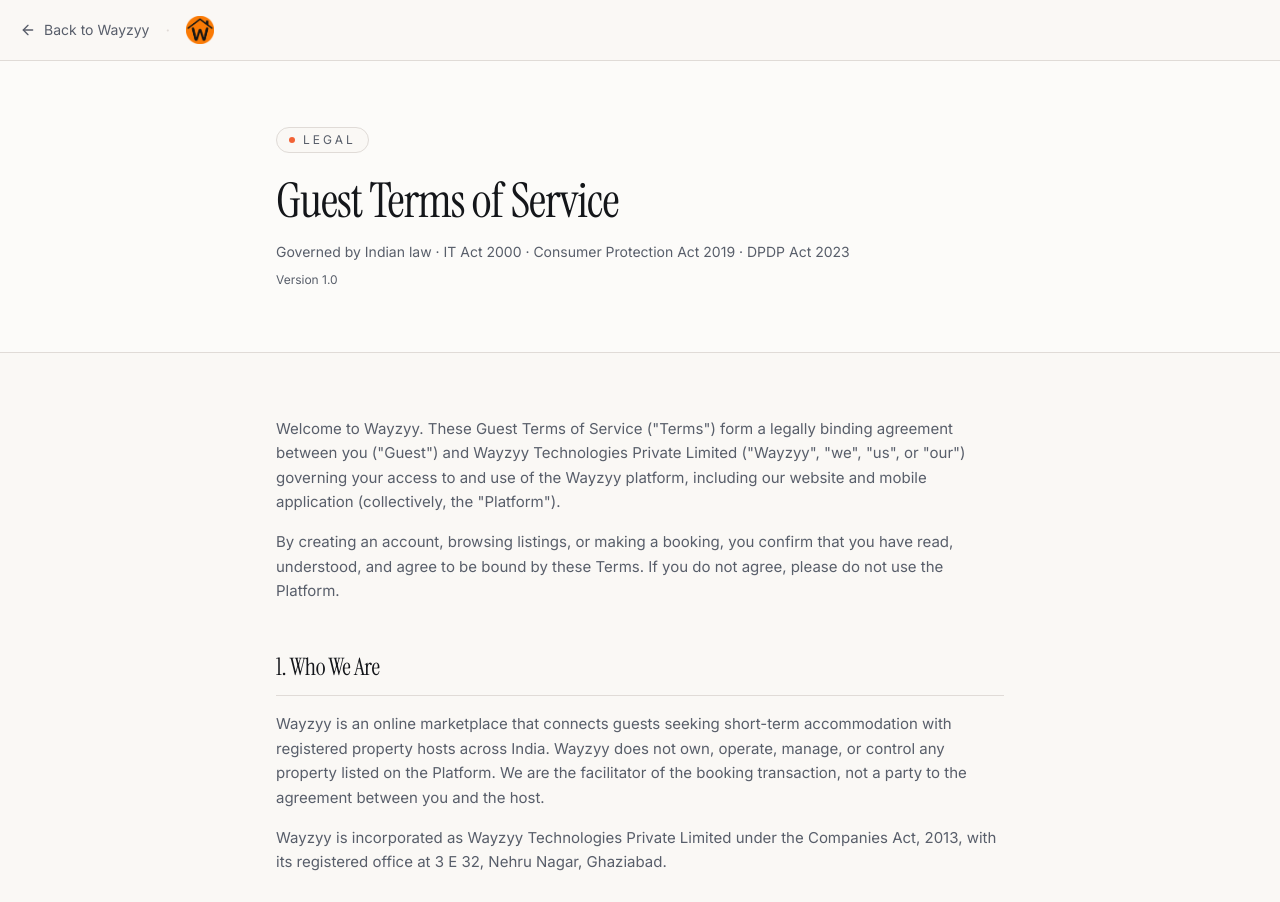
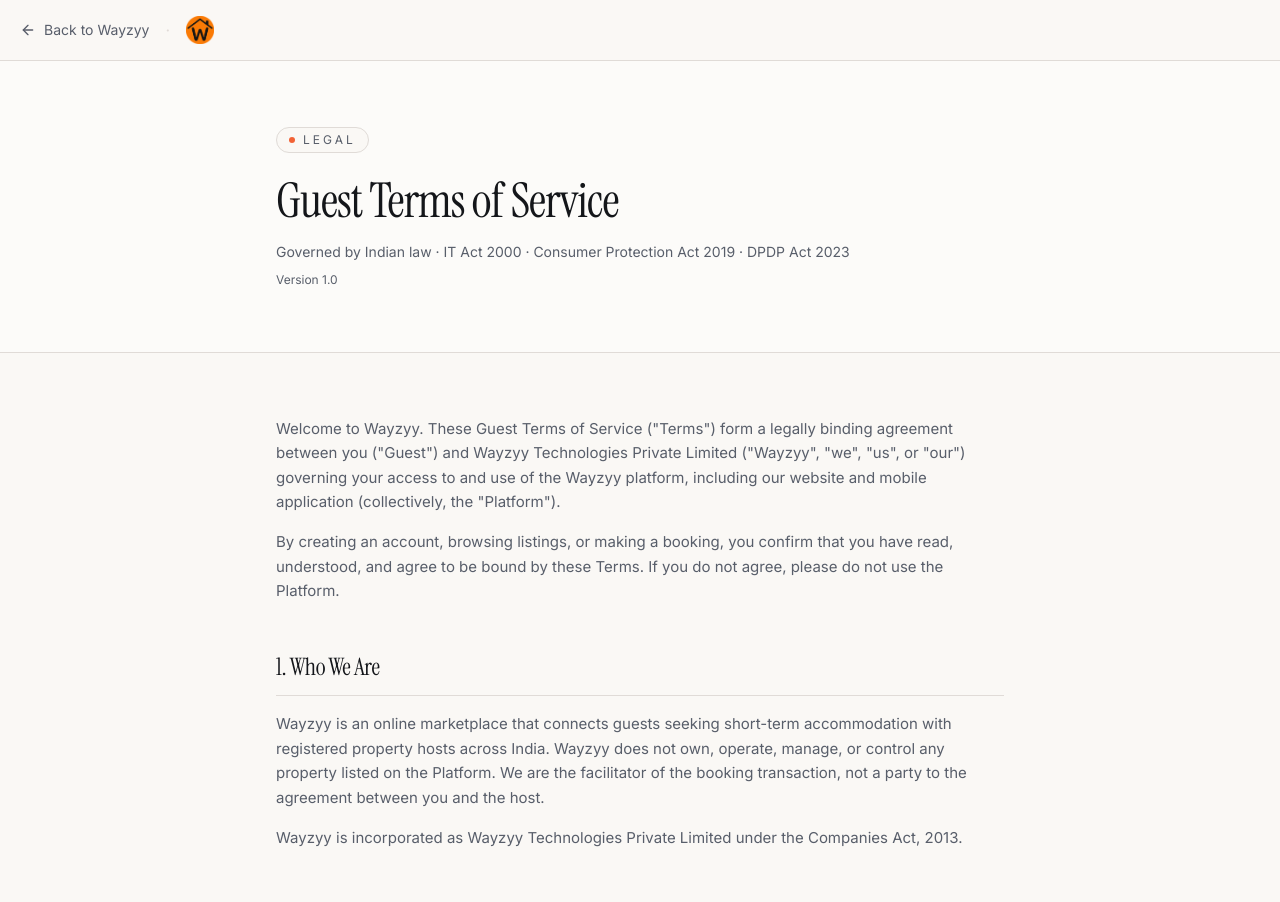
Before and after one commit to wayzyy-project/wayzyy-site, a React (Vite) app: page /guest-terms in a window 1280 px wide. Shown: the top 902 px of the page. Built offline with nearby package versions, Linux system fonts and the light colour scheme.

Commit message:
Remove address from all policy pages and footer
Co-Authored-By: Claude Sonnet 4.6 <noreply@anthropic.com>

```diff
--- /dev/null
+++ b/app.json
@@ -0,0 +1,3 @@
+{
+  "expo": {}
+}
--- a/src/components/PolicyLayout.tsx
+++ b/src/components/PolicyLayout.tsx
@@ -59,7 +59,7 @@ export function PolicyLayout({ title, subtitle, effectiveDate, children }: Polic
             </a>
           </p>
           <p className="mt-1 text-sm text-muted-foreground">
-            Wayzyy Technologies Private Limited · 3 E 32, Nehru Nagar, Ghaziabad
+            Wayzyy Technologies Private Limited
           </p>
         </div>
       </div>
--- a/src/components/SiteFooter.tsx
+++ b/src/components/SiteFooter.tsx
@@ -12,9 +12,6 @@ export function SiteFooter() {
             </div>
             <p className="mt-3 max-w-xs text-sm text-muted-foreground">
               Stays without the small print. Coming soon.
-            </p>
-            <p className="mt-2 text-xs text-muted-foreground">
-              3 E 32, Nehru Nagar, Ghaziabad
             </p>
             <a
               href="mailto:hello@wayzyy.com"
@@ -48,7 +45,6 @@ export function SiteFooter() {
         {/* Bottom bar */}
         <div className="mt-10 flex flex-col gap-2 border-t border-border pt-6 sm:flex-row sm:items-center sm:justify-between text-xs text-muted-foreground">
           <span>© {new Date().getFullYear()} Wayzyy Technologies Private Limited. Built honest.</span>
-          <span>Ghaziabad, India</span>
         </div>
       </div>
     </footer>
--- a/src/pages/GuestTerms.tsx
+++ b/src/pages/GuestTerms.tsx
@@ -18,7 +18,7 @@ export default function GuestTerms() {
       <p>
         Wayzyy is an online marketplace that connects guests seeking short-term accommodation with registered property hosts across India. Wayzyy does not own, operate, manage, or control any property listed on the Platform. We are the facilitator of the booking transaction, not a party to the agreement between you and the host.
       </p>
-      <p>Wayzyy is incorporated as Wayzyy Technologies Private Limited under the Companies Act, 2013, with its registered office at 3 E 32, Nehru Nagar, Ghaziabad.</p>
+      <p>Wayzyy is incorporated as Wayzyy Technologies Private Limited under the Companies Act, 2013.</p>
 
       <h2>2. Eligibility</h2>
       <p>To use the Platform as a Guest, you must:</p>
@@ -103,7 +103,6 @@ export default function GuestTerms() {
       <ul>
         <li><strong>General support:</strong> <a href="mailto:hello@wayzyy.com">hello@wayzyy.com</a></li>
         <li><strong>Website:</strong> wayzyy.com</li>
-        <li><strong>Address:</strong> 3 E 32, Nehru Nagar, Ghaziabad</li>
       </ul>
     </PolicyLayout>
   );
--- a/src/pages/HostTerms.tsx
+++ b/src/pages/HostTerms.tsx
@@ -132,7 +132,6 @@ export default function HostTerms() {
       <ul>
         <li><strong>General support:</strong> <a href="mailto:hello@wayzyy.com">hello@wayzyy.com</a></li>
         <li><strong>Website:</strong> wayzyy.com</li>
-        <li><strong>Address:</strong> 3 E 32, Nehru Nagar, Ghaziabad</li>
       </ul>
     </PolicyLayout>
   );
--- a/src/pages/PaymentRefundPolicy.tsx
+++ b/src/pages/PaymentRefundPolicy.tsx
@@ -123,7 +123,6 @@ export default function PaymentRefundPolicy() {
       <ul>
         <li><strong>Payment & refund queries:</strong> <a href="mailto:hello@wayzyy.com">hello@wayzyy.com</a></li>
         <li><strong>Website:</strong> wayzyy.com</li>
-        <li><strong>Address:</strong> 3 E 32, Nehru Nagar, Ghaziabad</li>
       </ul>
     </PolicyLayout>
   );
--- a/src/pages/PrivacyPolicy.tsx
+++ b/src/pages/PrivacyPolicy.tsx
@@ -23,7 +23,6 @@ export default function PrivacyPolicy() {
       </p>
       <ul>
         <li><strong>Registered Name:</strong> Wayzyy Technologies Private Limited</li>
-        <li><strong>Registered Address:</strong> 3 E 32, Nehru Nagar, Ghaziabad</li>
         <li><strong>Privacy Contact:</strong> <a href="mailto:hello@wayzyy.com">hello@wayzyy.com</a></li>
         <li><strong>Grievance Officer:</strong> <a href="mailto:hello@wayzyy.com">hello@wayzyy.com</a></li>
       </ul>
@@ -145,7 +144,6 @@ export default function PrivacyPolicy() {
       <ul>
         <li><strong>All privacy queries:</strong> <a href="mailto:hello@wayzyy.com">hello@wayzyy.com</a></li>
         <li><strong>Website:</strong> wayzyy.com/privacy</li>
-        <li><strong>Address:</strong> 3 E 32, Nehru Nagar, Ghaziabad</li>
       </ul>
     </PolicyLayout>
   );
```
